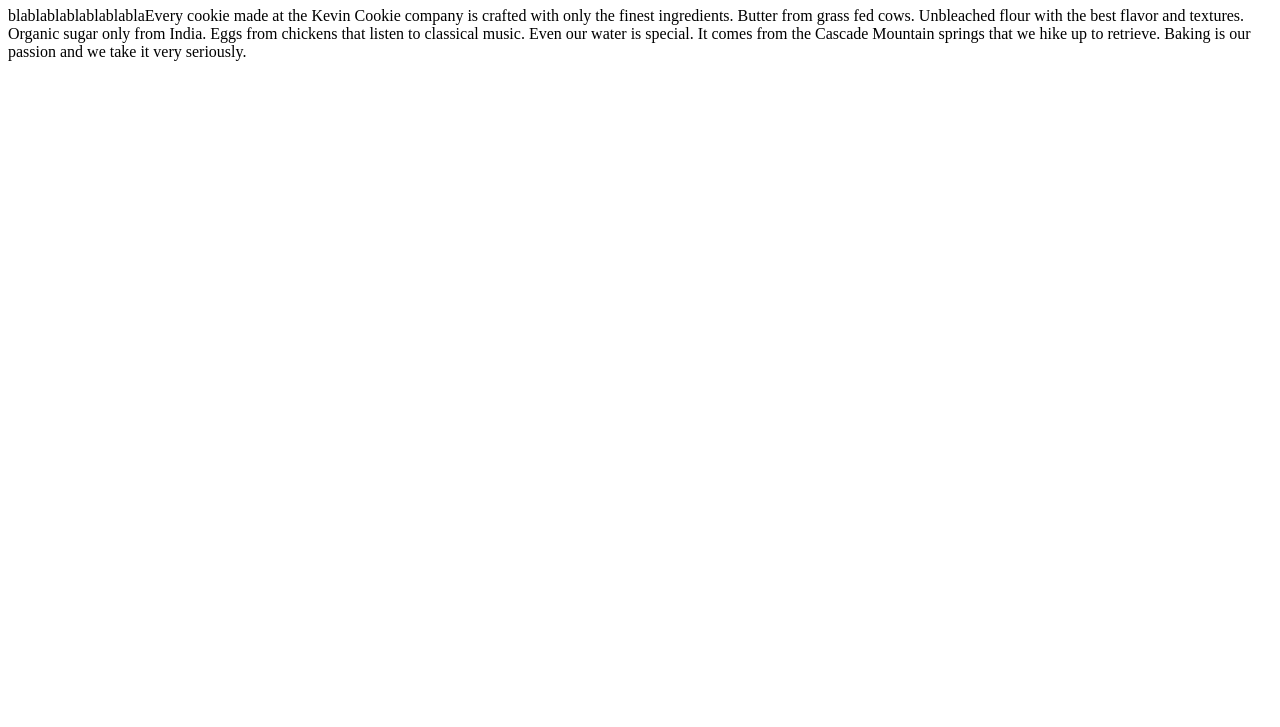
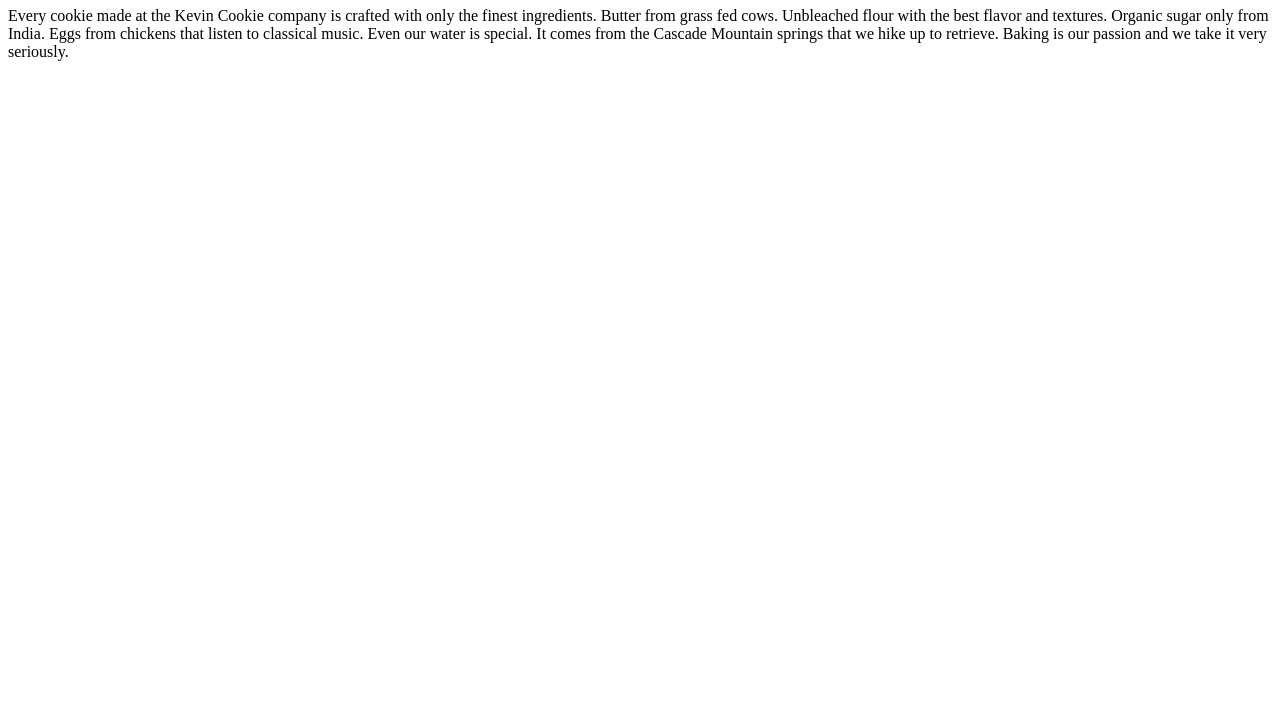
Before and after one commit to hermosavilla/newtoGitHub, a plain HTML site: page index.htm in a window 1280 px wide. Shown: the part 73-800 px from the top of the page. Drawn offline with Linux system fonts and the light colour scheme.

Commit message:
Revert "blablablablabla"
This reverts commit 99886dc7a65b825e1bdafe5347fd472c386b5428.

```diff
--- a/index.htm
+++ b/index.htm
@@ -3,7 +3,7 @@
 <body>
 
 <h1>Deliciousness in every bite!</h1>
-<p>blablablablablablablaEvery cookie made at the Kevin Cookie company is crafted with only the finest ingredients. Butter from grass fed cows. Unbleached flour with the best flavor and textures. Organic sugar only from India. Eggs from chickens that listen to classical music. Even our water is special. It comes from the Cascade Mountain springs that we hike up to retrieve. Baking is our passion and we take it very seriously.</p>
+<p>Every cookie made at the Kevin Cookie company is crafted with only the finest ingredients. Butter from grass fed cows. Unbleached flour with the best flavor and textures. Organic sugar only from India. Eggs from chickens that listen to classical music. Even our water is special. It comes from the Cascade Mountain springs that we hike up to retrieve. Baking is our passion and we take it very seriously.</p>
 
 </body>
 </html>
```
